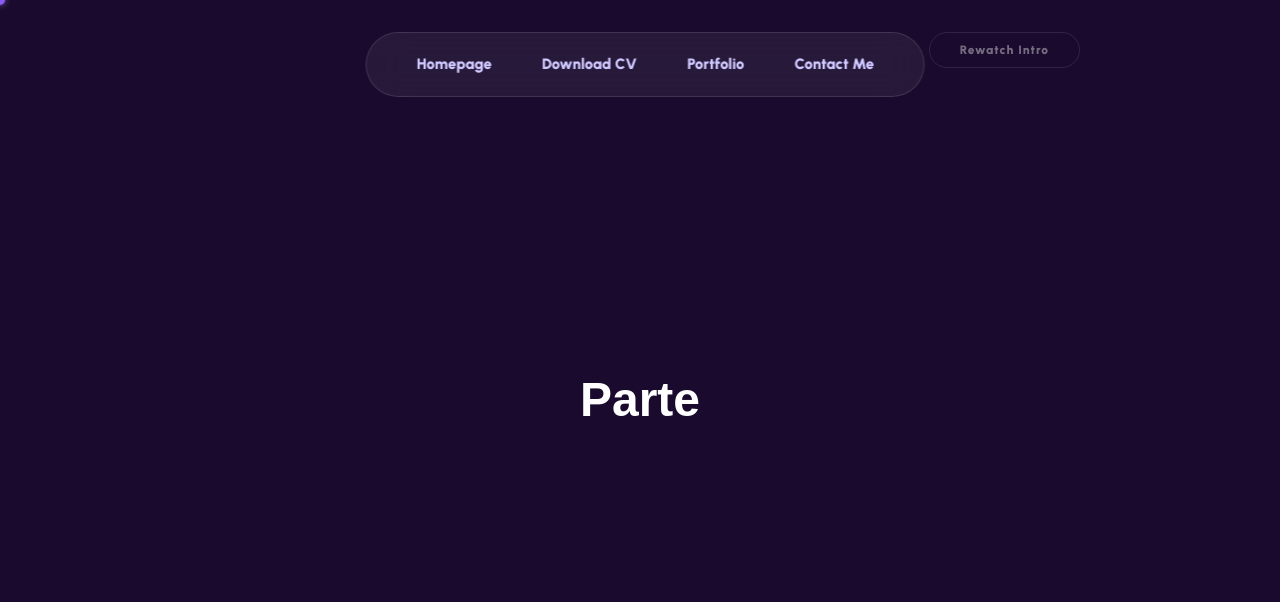
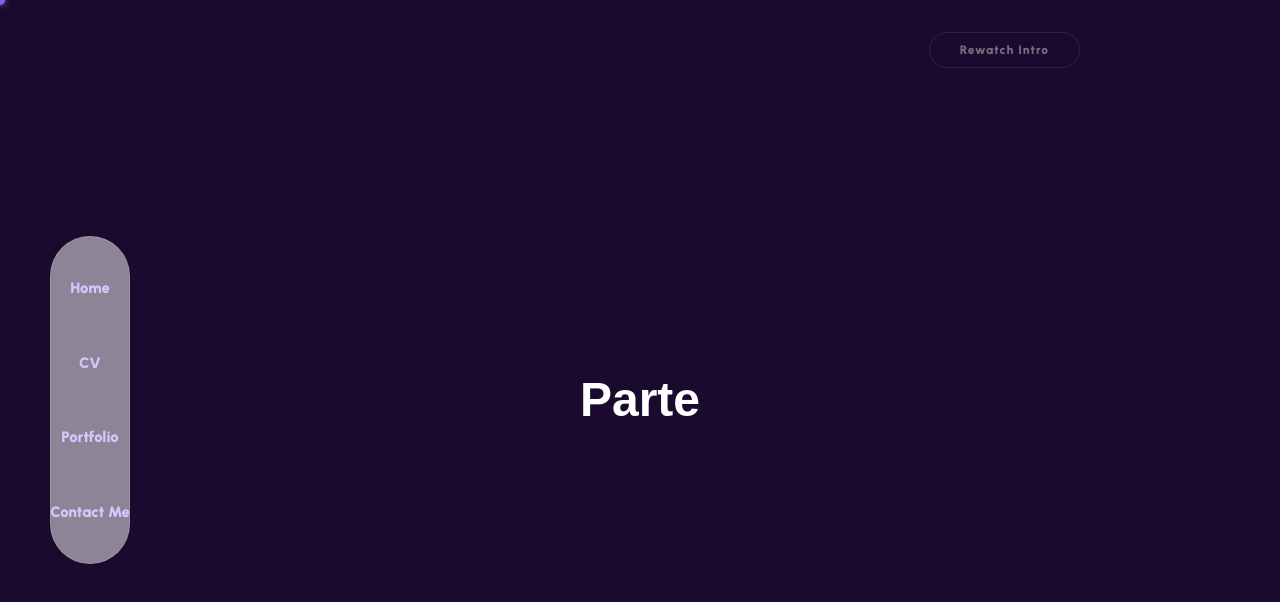
Before and after one commit to gisellegarciaz/CreativeCodingPortfolio, a React (Vite) app: page / in a window 1280 px wide. Both pictures are taken after a click on the button "SKIP INTRO". Shown: the top 602 px of the page. Built offline with nearby package versions, Linux system fonts and the light colour scheme; a web font is replaced by a local one.

Commit message:
Fix: Mudanças no header para sidebar

```diff
--- a/src/components/Header/index.jsx
+++ b/src/components/Header/index.jsx
@@ -1,42 +1,62 @@
 import React, { useEffect, useState, useRef } from "react";
 import gsap from "gsap";
-import { GlassHeader, Nav } from "./styles";
 import NavLink from "./../NavLink";
 import CircleSvg from '../../assets/SVGsCriativo-01.svg?react';
 import RectSvg from '../../assets/SVGsCriativo-02.svg?react';
 import CloudSvg from '../../assets/SVGsCriativo-03.svg?react';
 import WavySvg from '../../assets/SVGsCriativo-04.svg?react';
+import ButtonRewatch from "../ButtonRewatch";
+
+import { HeaderWrapper, GlassHeader, Nav, HamburgerIcon } from "./styles";
 
 export default function Header({ startAnimation }) {
     const [scrolled, setScrolled] = useState(false);
-    const headerRef = useRef(null);
+    const [menuOpen, setMenuOpen] = useState(false);
+    const wrapperRef = useRef(null);
 
     useEffect(() => {
-        const handleScroll = () => setScrolled(window.scrollY > 40);
+        const handleScroll = () => {
+            if (!menuOpen) {
+                setScrolled(window.scrollY > 100);
+            }
+        };
         window.addEventListener("scroll", handleScroll);
         return () => window.removeEventListener("scroll", handleScroll);
-    }, []);
+    }, [menuOpen]);
 
     useEffect(() => {
-        if (startAnimation && headerRef.current) {
-            gsap.to(headerRef.current, {
-                y: 0, // Traz para a posição original (top 32px)
+        if (startAnimation && wrapperRef.current) {
+            gsap.to(wrapperRef.current, {
+                x: 0,
+                y: "-50%",
                 opacity: 1,
                 duration: 1,
                 ease: "expo.out",
-                delay: 0.02 // Espera a explosão derreter
+                delay: 0.5, // Espera a explosão derreter
+                onComplete: () => {
+                gsap.set(wrapperRef.current, { clearProps: "x" });
+            }
             });
         }
     }, [startAnimation]);
 
     return (
-        <GlassHeader $scrolled={scrolled} ref={headerRef}>
-            <Nav>
-                <NavLink SvgIcon={CircleSvg} href="#">Homepage</NavLink>
-                <NavLink SvgIcon={WavySvg} href="#">Download CV</NavLink>
-                <NavLink SvgIcon={CloudSvg} href="#">Portfolio</NavLink>
-                <NavLink SvgIcon={RectSvg} href="#">Contact Me</NavLink>
-            </Nav>
-        </GlassHeader>
+        <HeaderWrapper $scrolled={scrolled} ref={wrapperRef}>
+            <GlassHeader $scrolled={scrolled} onClick={() => scrolled && setMenuOpen(!menuOpen)}>
+                <HamburgerIcon $scrolled={scrolled}>
+                    <span />
+                    <span />
+                    <span />
+                </HamburgerIcon>
+
+                <Nav $scrolled={scrolled}>
+                    <NavLink SvgIcon={CircleSvg} href="#">Home</NavLink>
+                    <NavLink SvgIcon={WavySvg} href="#">CV</NavLink>
+                    <NavLink SvgIcon={CloudSvg} href="#">Portfolio</NavLink>
+                    <NavLink SvgIcon={RectSvg} href="#">Contact Me</NavLink>
+                </Nav>
+            </GlassHeader>
+            <ButtonRewatch />
+        </HeaderWrapper>
     );
 }
--- a/src/components/Header/styles.js
+++ b/src/components/Header/styles.js
@@ -1,29 +1,71 @@
 import styled from "styled-components";
 
-export const GlassHeader = styled.header`
-  position: fixed;
-  top: ${({ $scrolled }) => ($scrolled ? "16px" : "32px")};
-  left: 50%;
+export const HeaderWrapper = styled.div`
+    position: fixed;
+    flex-direction: column;
+    top: ${({ $scrolled }) => ($scrolled ? "24px" : "50%")};
+    left: 50px;
+    transform: ${({ $scrolled }) =>
+        $scrolled ? "translateY(0) scale(0.9)" : "translateY(-50%) scale(1)"};
+    opacity: 0;
 
-  transform: translateX(-50%) translateY(-100px);
-  opacity: 0;
+    display: flex;
+    align-items: center;
+    gap: 16px;
+    z-index: 9000;
+    transition: all 0.7s cubic-bezier(0.19, 1, 0.22, 1);
+    pointer-events: all;
+    color: #000;
+`;
 
-  padding: 10px 30px;
+export const GlassHeader = styled.div`
+  width: ${({ $scrolled }) => ($scrolled ? "54px" : "80px")};
+  height: ${({ $scrolled }) => ($scrolled ? "54px" : "auto")};
+  padding: ${({ $scrolled }) => ($scrolled ? "0" : "30px 10px")};
+
+  white-space: nowrap;
   border-radius: 999px;
   backdrop-filter: blur(20px);
-  background: rgba(255, 255, 255, 0.06);
+  background: ${({ $scrolled }) => ($scrolled ? "rgba(50, 8, 85, 0.8)" : "rgba(255, 255, 255, 0.5)")};
   border: 1px solid rgba(255, 255, 255, 0.12);
-  z-index: 100;
-  transition: all 0.3s ease;
+
+  display: flex;
+  flex-direction: column;
+  align-items: center;
+  justify-content: center;
+
+  overflow: hidden;
+  transition: all 0.5s cubic-bezier(0.19, 1, 0.22, 1);
 
   &:hover {
     background: rgba(50, 8, 85, 0.5);
-    box-shadow: 0 0 20px rgba(0, 0, 0, 0.3);
+    border-color: rgba(138, 43, 226, 0.3);
+    transform: scale(1.05);
   }
 `;
 
 export const Nav = styled.nav`
-  display: flex;
-  gap: 10px;
-  align-items: center;
+    display: flex;
+    flex-direction: column;
+    align-items: center;
+    gap: 32px;
+    opacity: ${({ $scrolled }) => ($scrolled ? "0" : "1")};
+    visibility: ${({ $scrolled }) => ($scrolled ? "hidden" : "visible")};
+    transition: all 0.3s ease;
 `;
+
+export const HamburgerIcon = styled.div`
+    position: absolute;
+    display: flex;
+    flex-direction: column;
+    gap: 4px;
+    opacity: ${({ $scrolled }) => ($scrolled ? "1" : "0")};
+    transition: all 0.3s ease;
+
+    span {
+        width: 24px;
+        height: 2px;
+        background: white;
+        border-radius: 2px;
+    }
+`;
```
